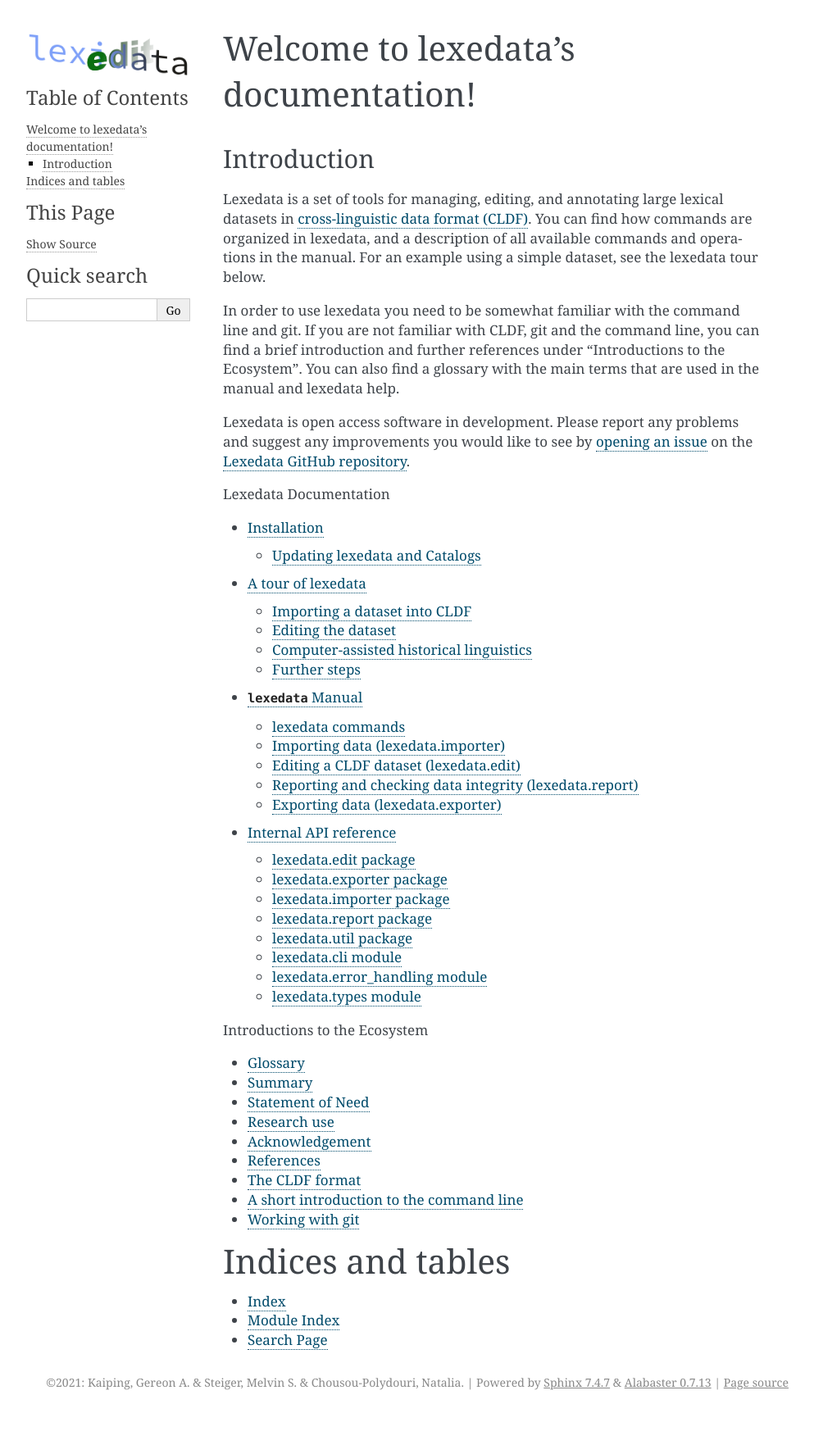
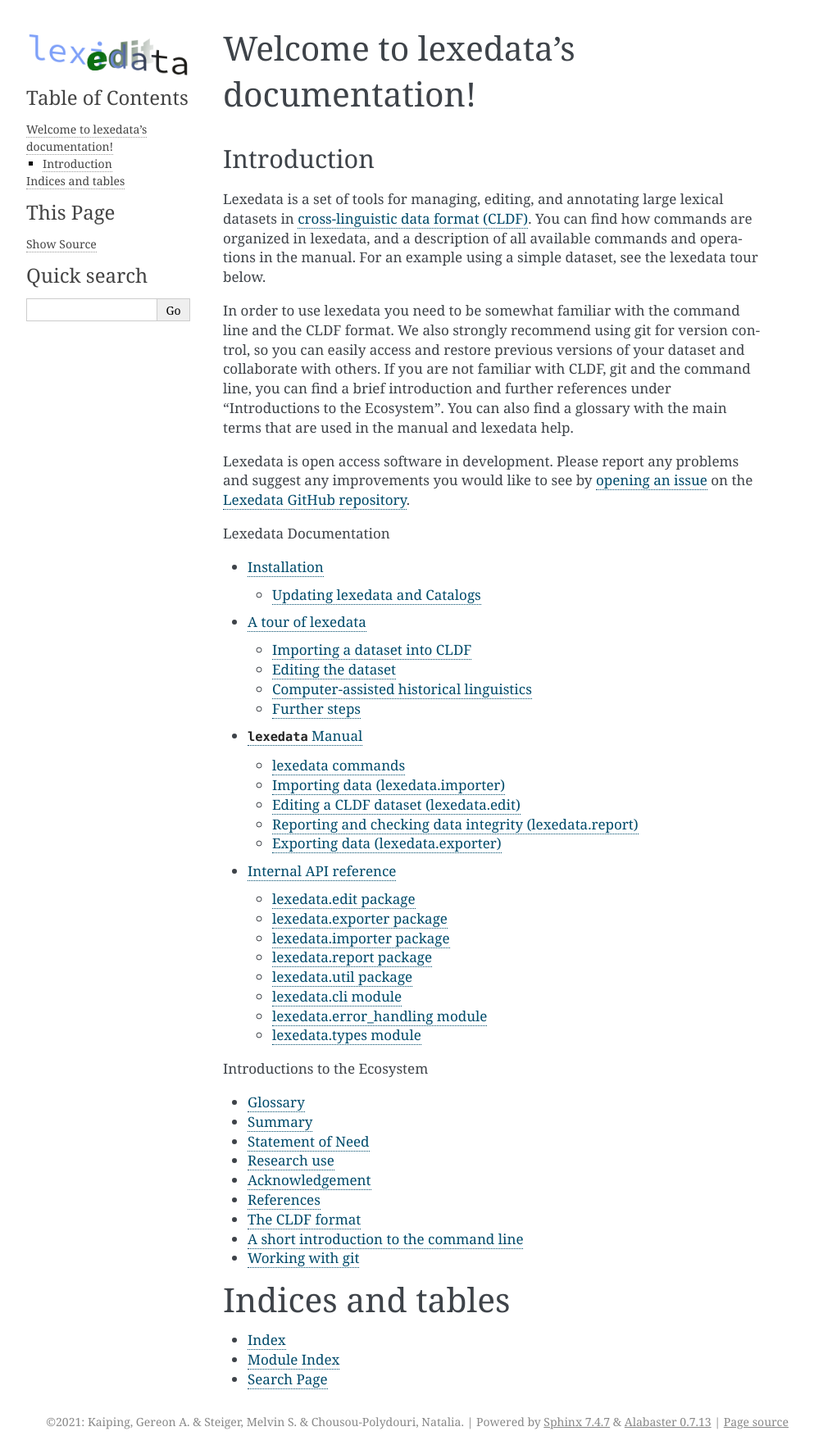
Before and after one commit to lexedata/lexedata, a Sphinx documentation site: the page built from docs/index.rst, in a window 1280 px wide. Shown: the whole page at 82% size, without its empty margins (148-1141 px from the left). Built offline with Sphinx 7.4.7, drawn with Linux system fonts in a browser that asks for light colours; before the commit the page ends 1726 px from its top, so only the background shows below that.

Commit message:
added justification for git

```diff
--- a/docs/index.rst
+++ b/docs/index.rst
@@ -6,7 +6,7 @@
 
 Lexedata is a set of tools for managing, editing, and annotating large lexical datasets in :doc:`cross-linguistic data format (CLDF) <cldf>`. You can find how commands are organized in lexedata, and a description of all available commands and operations in the manual. For an example using a simple dataset, see the lexedata tour below.
 
-In order to use lexedata you need to be somewhat familiar with the command line and git. If you are not familiar with CLDF, git and the command line, you can find a brief introduction and further references under "Introductions to the Ecosystem". You can also find a glossary with the main terms that are used in the manual and lexedata help.
+In order to use lexedata you need to be somewhat familiar with the command line and the CLDF format. We also strongly recommend using git for version control, so you can easily access and restore previous versions of your dataset and collaborate with others. If you are not familiar with CLDF, git and the command line, you can find a brief introduction and further references under "Introductions to the Ecosystem". You can also find a glossary with the main terms that are used in the manual and lexedata help.
 
 Lexedata is open access software in development. Please report any problems and suggest any improvements you would like to see by `opening an issue  <https://docs.github.com/en/issues/tracking-your-work-with-issues/creating-an-issue#creating-an-issue-from-a-repository>`_ on the `Lexedata GitHub repository <https://github.com/Anaphory/lexedata/tree/master>`_.
 
```
